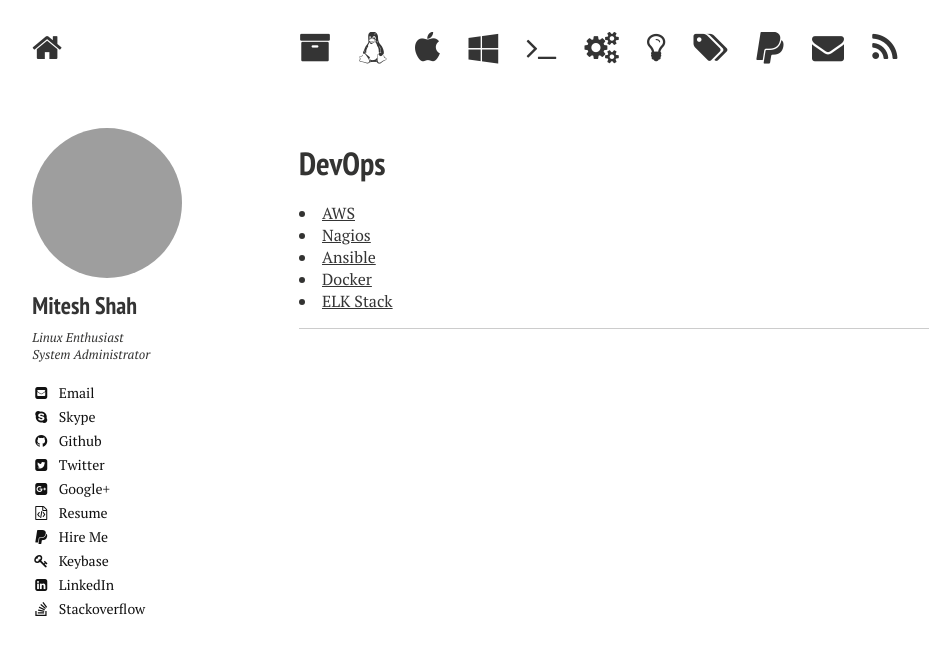
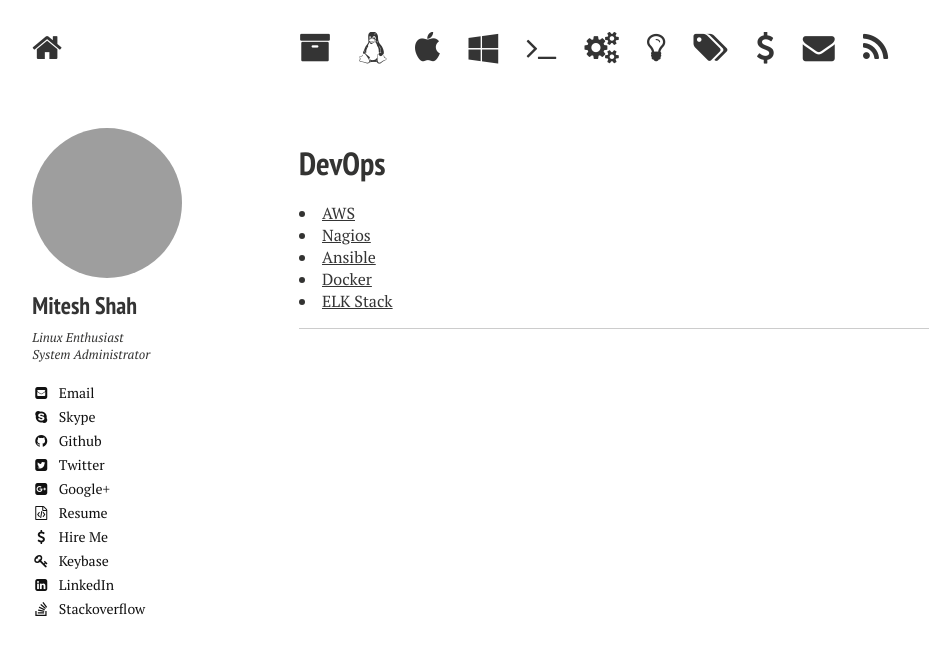
Before and after one commit to MiteshShah/miteshshah.github.io, a Jekyll site: the page built from devops/index.md, in a window 1280 px wide. Shown: the top 646 px of the page, without its empty margins (21-950 px from the left). Built offline with Jekyll 4.4.1, drawn with Linux system fonts in a browser that asks for light colours; nearby versions of some CDN libraries; comment, search, counter and statistics services are not loaded; grey boxes are pictures that could not be loaded.

Commit message:
USD $ logon on HireMe

```diff
--- a/_data/navigation.yml
+++ b/_data/navigation.yml
@@ -24,7 +24,7 @@
 - title: <i class="fa fa-tags fa-2x" title="Tags"></i>
   url: /tag/
 
-- title: <i class="fa fa-paypal fa-2x" title="Hire Me"></i>
+- title: <i class="fa fa-usd fa-2x" title="Hire Me"></i>
   url: /hire/
 
 - title: <i class="fa fa-envelope fa-2x" title="Subscribe Me"></i>
--- a/_includes/_author-bio.html
+++ b/_includes/_author-bio.html
@@ -16,7 +16,7 @@
   {% if author.facebook %}<a href="https://facebook.com/{{ author.facebook }}" class="author-social" target="_blank"><i class="fa fa-fw fa-facebook-square"></i> Facebook</a>{% endif %}
   {% if author.google.plus %}<a href="https://plus.google.com/+{{ author.google.plus }}" class="author-social" target="_blank"><i class="fa fa-fw fa-google-plus-square"></i> Google+</a>{% endif %}
   {% if author.resume %}<a href="{{ site.url }}/{{ author.resume }}" class="author-social" target="_blank"><i class="fa fa-fw fa-file-code-o"></i> Resume</a>{% endif %}
-  {% if author.hire %}<a href="{{ site.url }}/{{ author.hire }}" class="author-social" target="_blank"><i class="fa fa-fw fa-paypal"></i> Hire Me</a>{% endif %}
+  {% if author.hire %}<a href="{{ site.url }}/{{ author.hire }}" class="author-social" target="_blank"><i class="fa fa-fw fa-usd"></i> Hire Me</a>{% endif %}
   {% if author.keybase %}<a href="https://keybase.io/{{ author.keybase }}" class="author-social" target="_blank"><i class="fa fa-fw fa-key"></i> Keybase</a>{% endif %}
   {% if author.linkedin %}<a href="https://linkedin.com/in/{{ author.linkedin }}" class="author-social" target="_blank"><i class="fa fa-fw fa-linkedin-square"></i> LinkedIn</a>{% endif %}
   {% if author.xing %}<a href="https://www.xing.com/profile/{{ author.xing }}" class="author-social" target="_blank"><i class="fa fa-fw fa-xing-square"></i> XING</a>{% endif %}
```
